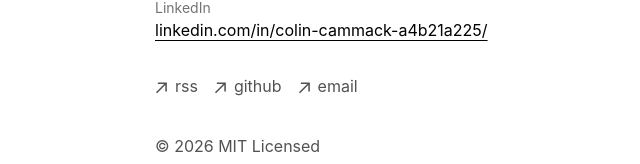
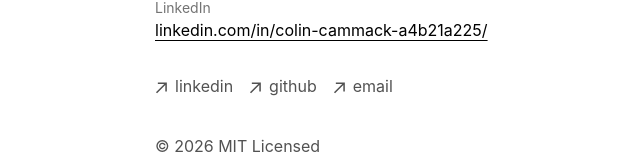
Before and after one commit to colinc1123/colincammack, a Next.js app: page /contact in a window 1280 px wide. Shown: the part 342-506 px from the top of the page, without its empty margins (197-837 px from the left). Built offline with nearby package versions, Linux system fonts and the light colour scheme.

Commit message:
Update footer.tsx

```diff
--- a/app/components/footer.tsx
+++ b/app/components/footer.tsx
@@ -24,10 +24,10 @@ export default function Footer() {
             className="flex items-center transition-all hover:text-neutral-800 dark:hover:text-neutral-100"
             rel="noopener noreferrer"
             target="_blank"
-            href="/rss"
+            href="https://www.linkedin.com/in/colin-cammack-a4b21a225/"
           >
             <ArrowIcon />
-            <p className="ml-2 h-7">rss</p>
+            <p className="ml-2 h-7">linkedin</p>
           </a>
         </li>
         <li>
@@ -35,7 +35,7 @@ export default function Footer() {
             className="flex items-center transition-all hover:text-neutral-800 dark:hover:text-neutral-100"
             rel="noopener noreferrer"
             target="_blank"
-            href="https://github.com/vercel/next.js"
+            href="hhttps://github.com/colinc1123"
           >
             <ArrowIcon />
             <p className="ml-2 h-7">github</p>
@@ -46,7 +46,7 @@ export default function Footer() {
             className="flex items-center transition-all hover:text-neutral-800 dark:hover:text-neutral-100"
             rel="noopener noreferrer"
             target="_blank"
-            href="https://github.com/colinc1123"
+            href="mailto:colincammack@icloud.com"
           >
             <ArrowIcon />
             <p className="ml-2 h-7">email</p>
```
